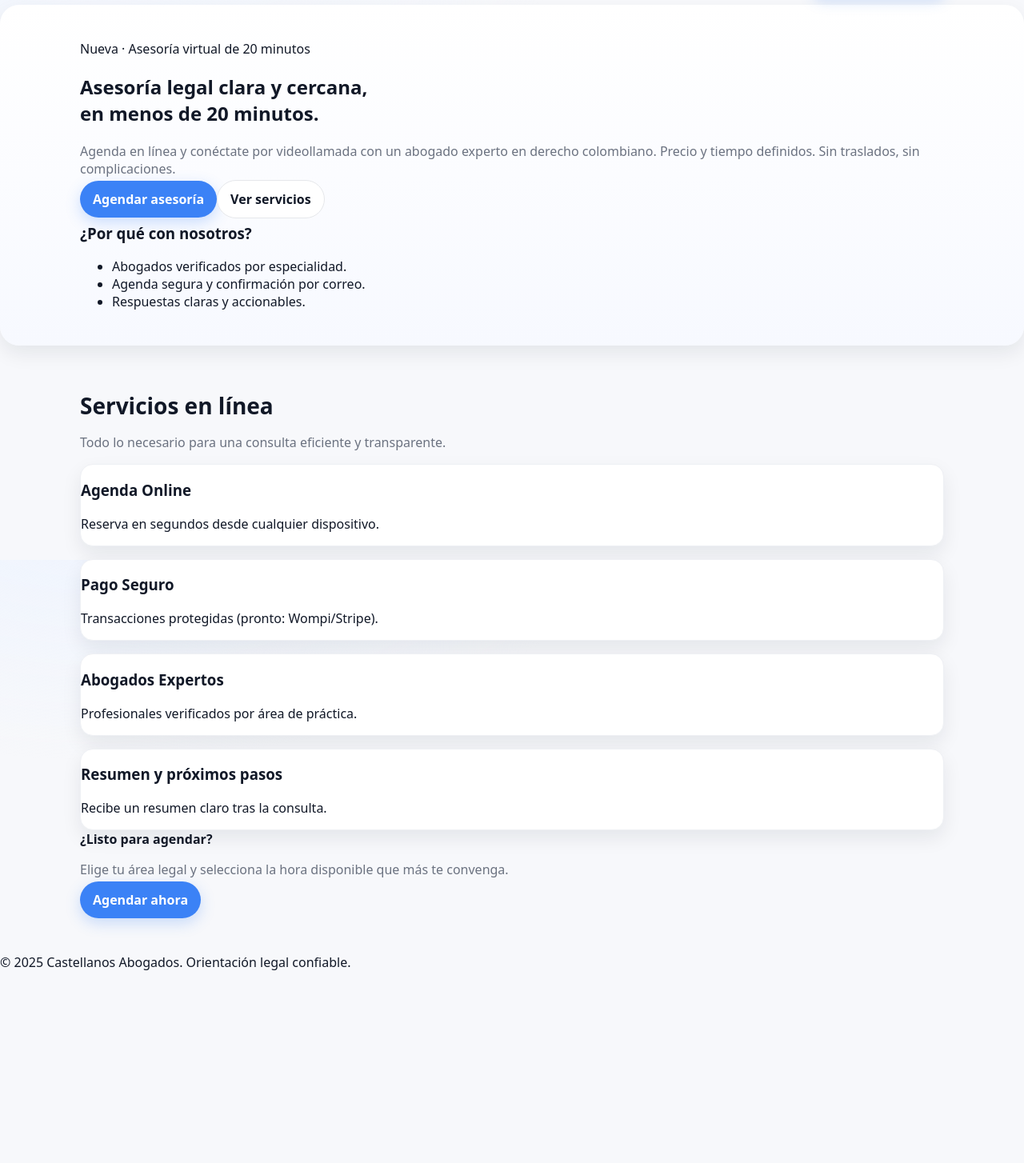
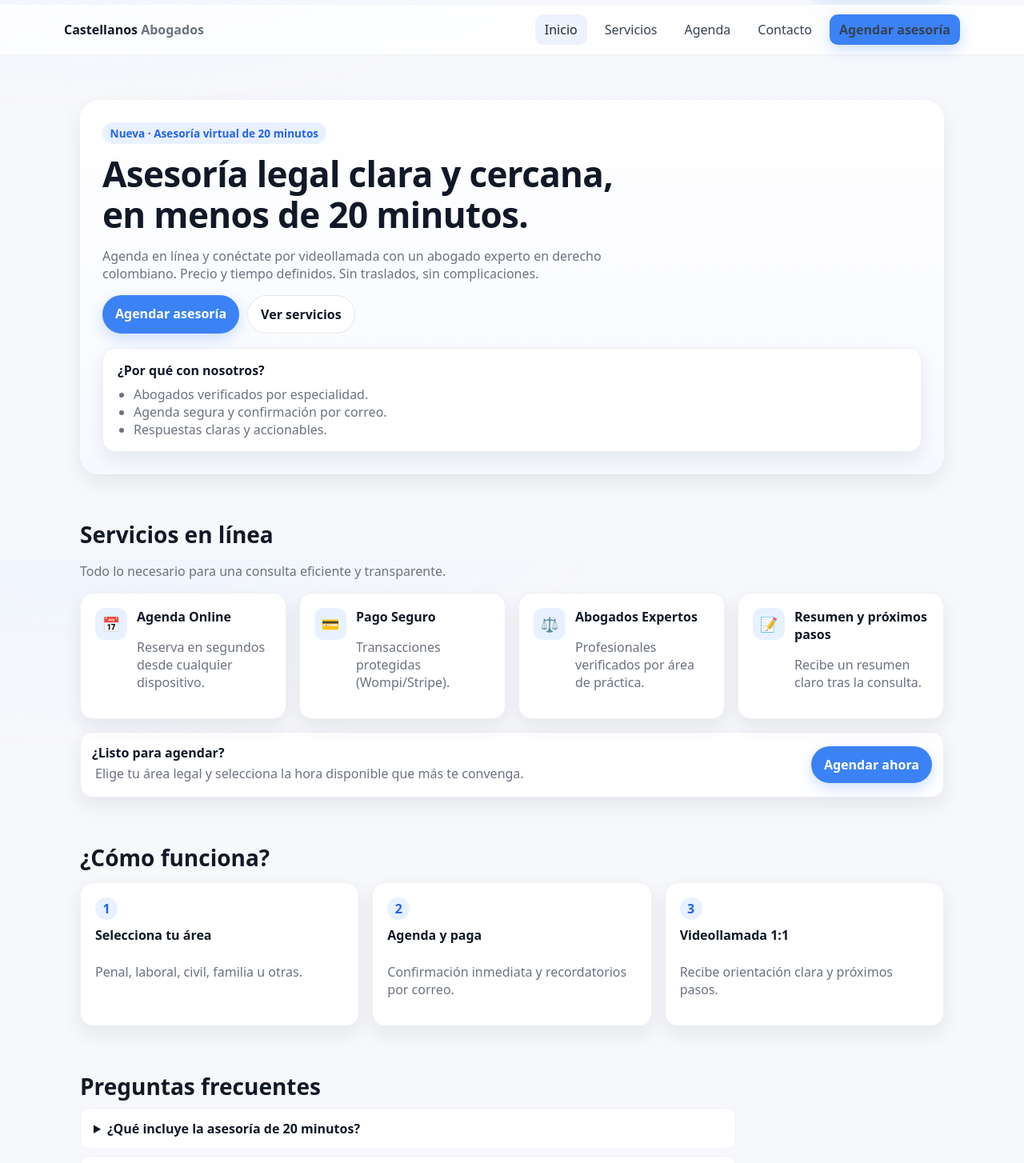
Before and after one commit to jjonnas1/castellanosabogados, a Next.js app: page / in a window 1280 px wide. Shown: the part 100-1554 px from the top of the page at 80% size. Before the commit the page ends 1314 px from the top, so only its background shows below. Built offline with nearby package versions, Linux system fonts and the light colour scheme.

Commit message:
Update page.tsx

```diff
--- a/app/page.tsx
+++ b/app/page.tsx
@@ -1,26 +1,43 @@
+// app/page.tsx
 import Link from "next/link";
 
 export default function HomePage() {
   return (
-    <main className="main">
-      <section className="hero section">
+    <>
+      {/* Header (ya tienes uno; si no, este es mínimo) */}
+      <header className="sitebar">
+        <div className="wrap nav">
+          <div style={{fontWeight:800}}>Castellanos <span className="muted">Abogados</span></div>
+          <nav style={{display:"flex",gap:10}}>
+            <Link href="/" className="active">Inicio</Link>
+            <Link href="/servicios">Servicios</Link>
+            <Link href="/agenda">Agenda</Link>
+            <Link href="/contacto">Contacto</Link>
+            <Link href="/agenda" className="btn btn--primary">Agendar asesoría</Link>
+          </nav>
+        </div>
+      </header>
+
+      <main>
+        {/* HERO */}
+        <section className="section">
           <div className="wrap">
-          <div className="panel">
-            <p className="kicker">Nueva · Asesoría virtual de 20 minutos</p>
-            <h1 className="display">Asesoría legal clara y cercana,<br />en menos de 20 minutos.</h1>
-            <p className="muted">
-              Agenda en línea y conéctate por videollamada con un abogado experto en
-              derecho colombiano. Precio y tiempo definidos. Sin traslados, sin complicaciones.
+            <div className="hero">
+              <span className="badge">Nueva · Asesoría virtual de 20 minutos</span>
+              <h1 className="h1">Asesoría legal clara y cercana,<br/>en menos de 20 minutos.</h1>
+              <p className="muted" style={{maxWidth:720}}>
+                Agenda en línea y conéctate por videollamada con un abogado experto en derecho colombiano.
+                Precio y tiempo definidos. Sin traslados, sin complicaciones.
               </p>
 
-            <div className="hero__cta">
+              <div style={{display:"flex",gap:10,marginTop:14,flexWrap:"wrap"}}>
                 <Link href="/agenda" className="btn btn--primary">Agendar asesoría</Link>
                 <Link href="/servicios" className="btn btn--ghost">Ver servicios</Link>
               </div>
 
-            <div className="panel panel--lite">
-              <h3 className="h3">¿Por qué con nosotros?</h3>
-              <ul className="list">
+              <div className="card benefits" style={{marginTop:18}}>
+                <b>¿Por qué con nosotros?</b>
+                <ul>
                   <li>Abogados verificados por especialidad.</li>
                   <li>Agenda segura y confirmación por correo.</li>
                   <li>Respuestas claras y accionables.</li>
@@ -30,39 +47,115 @@ export default function HomePage() {
           </div>
         </section>
 
-      <section className="services section">
+        {/* SERVICIOS DESTACADOS (tarjetas limpias tipo Selia) */}
+        <section className="section" style={{paddingTop:0}}>
           <div className="wrap">
             <h2 className="h2">Servicios en línea</h2>
             <p className="muted">Todo lo necesario para una consulta eficiente y transparente.</p>
 
-          <div className="grid">
-            <div className="card">
-              <h3 className="card__title">Agenda Online</h3>
-              <p className="card__text">Reserva en segundos desde cualquier dispositivo.</p>
+            <div className="grid cols-4" style={{marginTop:14}}>
+              <article className="card service">
+                <div className="icon">📅</div>
+                <div>
+                  <b>Agenda Online</b>
+                  <p className="muted">Reserva en segundos desde cualquier dispositivo.</p>
                 </div>
-            <div className="card">
-              <h3 className="card__title">Pago Seguro</h3>
-              <p className="card__text">Transacciones protegidas (pronto: Wompi/Stripe).</p>
+              </article>
+
+              <article className="card service">
+                <div className="icon">💳</div>
+                <div>
+                  <b>Pago Seguro</b>
+                  <p className="muted">Transacciones protegidas (Wompi/Stripe).</p>
                 </div>
-            <div className="card">
-              <h3 className="card__title">Abogados Expertos</h3>
-              <p className="card__text">Profesionales verificados por área de práctica.</p>
+              </article>
+
+              <article className="card service">
+                <div className="icon">⚖️</div>
+                <div>
+                  <b>Abogados Expertos</b>
+                  <p className="muted">Profesionales verificados por área de práctica.</p>
                 </div>
-            <div className="card">
-              <h3 className="card__title">Resumen y próximos pasos</h3>
-              <p className="card__text">Recibe un resumen claro tras la consulta.</p>
+              </article>
+
+              <article className="card service">
+                <div className="icon">📝</div>
+                <div>
+                  <b>Resumen y próximos pasos</b>
+                  <p className="muted">Recibe un resumen claro tras la consulta.</p>
                 </div>
+              </article>
             </div>
 
-          <div className="cta__panel">
-            <div className="cta__copy">
-              <strong>¿Listo para agendar?</strong>
-              <p className="muted">Elige tu área legal y selecciona la hora disponible que más te convenga.</p>
+            <div className="card" style={{marginTop:16,padding:14,display:"flex",gap:12,alignItems:"center",justifyContent:"space-between"}}>
+              <div>
+                <b>¿Listo para agendar?</b>
+                <p className="muted" style={{margin:4}}>Elige tu área legal y selecciona la hora disponible que más te convenga.</p>
               </div>
-            <Link href="/agenda" className="btn btn--primary btn--lg">Agendar ahora</Link>
+              <Link href="/agenda" className="btn btn--primary">Agendar ahora</Link>
             </div>
           </div>
         </section>
+
+        {/* CÓMO FUNCIONA (3 pasos) */}
+        <section className="section" style={{paddingTop:0}}>
+          <div className="wrap">
+            <h2 className="h2">¿Cómo funciona?</h2>
+            <div className="grid cols-3" style={{marginTop:12}}>
+              <div className="card step">
+                <span className="num">1</span>
+                <b>Selecciona tu área</b>
+                <p className="muted">Penal, laboral, civil, familia u otras.</p>
+              </div>
+              <div className="card step">
+                <span className="num">2</span>
+                <b>Agenda y paga</b>
+                <p className="muted">Confirmación inmediata y recordatorios por correo.</p>
+              </div>
+              <div className="card step">
+                <span className="num">3</span>
+                <b>Videollamada 1:1</b>
+                <p className="muted">Recibe orientación clara y próximos pasos.</p>
+              </div>
+            </div>
+          </div>
+        </section>
+
+        {/* FAQ corto (acordeón) */}
+        <section className="section" style={{paddingTop:0}}>
+          <div className="wrap">
+            <h2 className="h2">Preguntas frecuentes</h2>
+            <div className="faq" style={{maxWidth:820}}>
+              <details>
+                <summary>¿Qué incluye la asesoría de 20 minutos?</summary>
+                <p>Revisión breve del caso, orientación inicial y acciones sugeridas.</p>
+              </details>
+              <details>
+                <summary>¿Cómo recibo el enlace de la videollamada?</summary>
+                <p>Por correo, inmediatamente después de agendar y pagar.</p>
+              </details>
+              <details>
+                <summary>¿Puedo reprogramar?</summary>
+                <p>Sí, hasta 12 horas antes de la cita confirmada.</p>
+              </details>
+            </div>
+          </div>
+        </section>
+
+        {/* STICKY CTA (solo mobile) */}
+        <div className="sticky-cta">
+          <div className="wrap">
+            <div className="bar">
+              <span><b>¿Listo para comenzar?</b> <span className="muted">Agenda en 1 minuto</span></span>
+              <Link href="/agenda" className="btn btn--primary">Agendar</Link>
+            </div>
+          </div>
+        </div>
       </main>
+
+      <footer className="section">
+        <div className="wrap muted">© 2025 Castellanos Abogados. Orientación legal confiable.</div>
+      </footer>
+    </>
   );
 }
```
Lines whose indentation alone changed are shown as unchanged.
